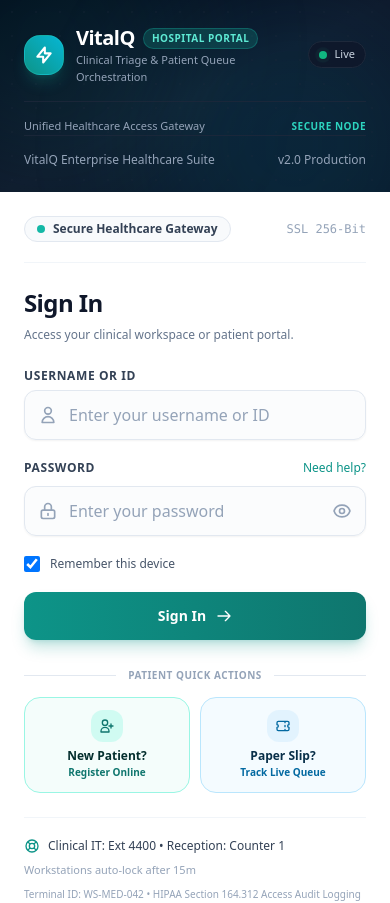
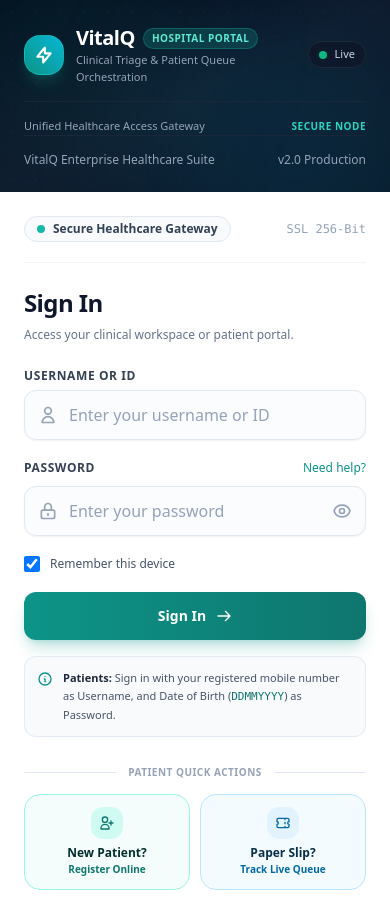
Before and after one commit to muxdaslam-sys/VitalQ, an Angular app in the folder web/: page /login in a window 390 px wide. Shown: the top 903 px of the page. Built offline with nearby package versions, Linux system fonts and the light colour scheme.

Commit message:
feat(auth): add clear patient credential tip for mobile and dob login

```diff
--- a/web/src/app/features/auth/login/login.component.html
+++ b/web/src/app/features/auth/login/login.component.html
@@ -247,6 +247,16 @@
           }
         </button>
 
+        <!-- Subtle Patient Credential Tip Box -->
+        <div class="p-3 rounded-xl bg-slate-50 border border-slate-200/80 text-[11px] text-slate-600 flex items-start gap-2.5">
+          <svg class="w-4 h-4 text-teal-600 shrink-0 mt-0.5" fill="none" viewBox="0 0 24 24" stroke="currentColor" stroke-width="2">
+            <path stroke-linecap="round" stroke-linejoin="round" d="M13 16h-1v-4h-1m1-4h.01M21 12a9 9 0 11-18 0 9 9 0 0118 0z" />
+          </svg>
+          <p class="leading-relaxed">
+            <strong class="text-slate-800 font-semibold">Patients:</strong> Sign in with your registered mobile number as Username, and Date of Birth (<span class="font-mono text-teal-700 font-medium">DDMMYYYY</span>) as Password.
+          </p>
+        </div>
+
         <!-- Patient Quick Actions Section (Self-Register & Slip Tracker) -->
         <div class="pt-2 space-y-2">
           <div class="relative flex py-1 items-center">
@@ -373,7 +383,7 @@
               </svg>
               <span>Patients &amp; Visitors</span>
             </div>
-            <p class="text-[11px] text-slate-600">Please provide your mobile number or visit the <strong>Central OPD Registration Counter</strong> to verify your active token number or reset your portal PIN.</p>
+            <p class="text-[11px] text-slate-600">Your Username is your 10-digit registered mobile number. Your Password is your Date of Birth in <span class="font-mono text-teal-800 font-semibold">DDMMYYYY</span> format (e.g. 15081995 for 15 Aug 1995). For further assistance, visit the <strong>Central OPD Registration Counter</strong>.</p>
           </div>
 
           <div class="p-3 bg-slate-50 rounded-xl border border-slate-100">
```
